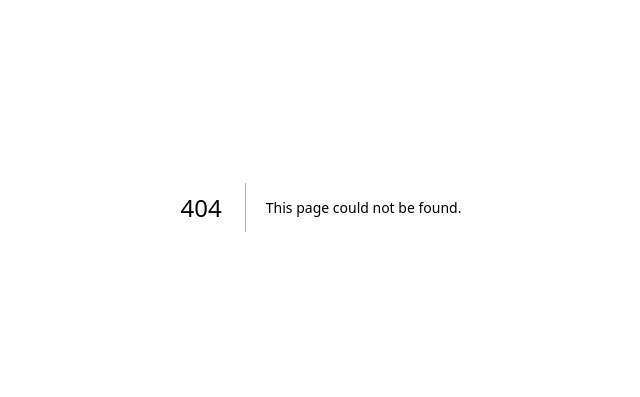
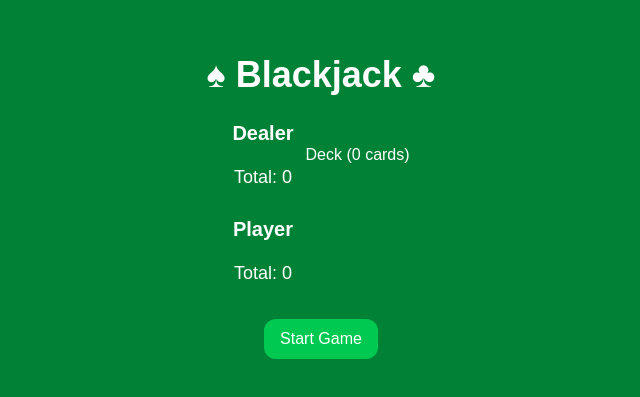
Before and after one commit to uzsakj/blackjack, a Next.js app: page /table in a window 1280 px wide. Before the commit this address had no page. Shown: the part 193-590 px from the top of the page, without its empty margins (319-959 px from the left). Built offline with nearby package versions, Linux system fonts and the light colour scheme.

Commit message:
min working poc

```diff
--- /dev/null
+++ b/src/app/table/page.tsx
@@ -0,0 +1,6 @@
+"use client";
+import { BlackjackTable } from "@/components/BlackjackTable";
+
+export default function BlackjackPage() {
+    return <BlackjackTable />;
+}
--- /dev/null
+++ b/src/components/BlackjackTable.tsx
@@ -0,0 +1,44 @@
+"use client";
+import React from "react";
+import { useSelector } from "react-redux";
+import { RootState } from "@/store/store";
+import { PlayerHand } from "@/components/PlayerHand";
+import { DealerHand } from "@/components/DealerHand";
+import { Controls } from "@/components/Controls";
+
+const Deck = () => {
+    const deck = useSelector((s: RootState) => s.blackjack.deck);
+    const remaining = deck.length;
+
+    return (
+        <div className="flex flex-col items-center mb-6">
+            <div className="text-white mb-2">Deck ({remaining} cards)</div>
+            <div className="relative w-16 h-20">
+                {/* Render a stacked deck visually */}
+                {Array.from({ length: Math.min(remaining, 5) }).map((_, i) => (
+                    <div
+                        key={i}
+                        className="absolute top-0 left-0 w-16 h-20 border rounded-xl bg-gray-800 shadow-md"
+                        style={{ transform: `translate(${i * 2}px, ${i * 2}px)` }}
+                    />
+                ))}
+            </div>
+        </div>
+    );
+};
+
+export const BlackjackTable = () => {
+    return (
+        <div className="min-h-screen flex flex-col items-center justify-center bg-green-700 p-6">
+            <h1 className="text-4xl font-bold mb-6 text-white">♠ Blackjack ♣</h1>
+            <div className="flex items-center space-x-3">
+                <div className="flex  flex-col">
+                    <DealerHand />
+                    <PlayerHand />
+                </div>
+                <Deck />
+            </div>
+            <Controls />
+        </div>
+    );
+};
--- /dev/null
+++ b/src/components/CardView.tsx
@@ -0,0 +1,25 @@
+"use client";
+import React from "react";
+import type { Card } from "@/features/blackjack/blackjackTypes";
+
+export const CardView = ({ card }: { card: Card }) => {
+    // If the card is hidden, show a back
+    if (card.state === "dealerHidden") {
+        return (
+            <div className="border rounded-xl bg-gray-800 shadow-md w-12 h-16 flex items-center justify-center text-white">
+                ❓
+            </div>
+        );
+    }
+
+    const color = card.suit === "♥" || card.suit === "♦" ? "text-red-500" : "text-black";
+
+    return (
+        <div
+            className={`border rounded-xl bg-white shadow-md p-2 w-12 h-16 flex flex-col items-center justify-center ${color}`}
+        >
+            <span className="text-lg font-bold">{card.value}</span>
+            <span>{card.suit}</span>
+        </div>
+    );
+};
--- /dev/null
+++ b/src/components/Controls.tsx
@@ -0,0 +1,59 @@
+"use client";
+import React from "react";
+import { useDispatch, useSelector } from "react-redux";
+import { RootState } from "@/store/store";
+import { startGame, playerHit, playerStand, dealerTurn } from "@/features/blackjack/blackjackSlice";
+
+export const Controls = () => {
+    const dispatch = useDispatch();
+    const { phase, result } = useSelector((s: RootState) => s.blackjack);
+
+    const handleStand = () => {
+        dispatch(playerStand());
+        dispatch(dealerTurn());
+    };
+
+    return (
+        <div className="flex flex-wrap gap-3 justify-center mt-4">
+            {phase === "idle" && (
+                <button
+                    onClick={() => dispatch(startGame())}
+                    className="bg-green-500 hover:bg-green-600 text-white px-4 py-2 rounded-xl"
+                >
+                    Start Game
+                </button>
+            )}
+            {phase === "playerTurn" && (
+                <>
+                    <button
+                        onClick={() => dispatch(playerHit())}
+                        className="bg-blue-500 hover:bg-blue-600 text-white px-4 py-2 rounded-xl"
+                    >
+                        Hit
+                    </button>
+                    <button
+                        onClick={handleStand}
+                        className="bg-yellow-500 hover:bg-yellow-600 text-white px-4 py-2 rounded-xl"
+                    >
+                        Stand
+                    </button>
+                </>
+            )}
+            {phase === "result" && (
+                <>
+                    <div className="text-lg font-bold text-white bg-gray-800 px-4 py-2 rounded-xl">
+                        {result === "win" && "YOU WIN!"}
+                        {result === "lose" && "YOU LOSE!"}
+                        {result === "draw" && "DRAW!"}
+                    </div>
+                    <button
+                        onClick={() => dispatch(startGame())}
+                        className="bg-green-500 hover:bg-green-600 text-white px-4 py-2 rounded-xl"
+                    >
+                        Play Again
+                    </button>
+                </>
+            )}
+        </div>
+    );
+};
--- /dev/null
+++ b/src/components/DealerHand.tsx
@@ -0,0 +1,22 @@
+"use client";
+import React from "react";
+import { useSelector } from "react-redux";
+import { RootState } from "@/store/store";
+import { CardView } from "./CardView";
+
+export const DealerHand = () => {
+    const dealer = useSelector((s: RootState) => s.blackjack.dealer);
+    const phase = useSelector((s: RootState) => s.blackjack.phase);
+
+    return (
+        <div className="flex flex-col items-center mb-6">
+            <div className="text-xl font-bold mb-2 text-white">Dealer</div>
+            <div className="flex gap-2">
+                {dealer.hand.map((c, i) => (
+                    <CardView key={i} card={c} />
+                ))}
+            </div>
+            {phase !== "playerTurn" && <div className="text-lg mt-2 text-white">Total: {dealer.total}</div>}
+        </div>
+    );
+};
--- /dev/null
+++ b/src/components/PlayerHand.tsx
@@ -0,0 +1,23 @@
+"use client";
+import React from "react";
+import { useSelector } from "react-redux";
+import { RootState } from "@/store/store";
+import { CardView } from "./CardView";
+
+export const PlayerHand = () => {
+    const player = useSelector((s: RootState) => s.blackjack.player);
+
+    return (
+        <div className="flex flex-col items-center mb-4">
+            <div className="text-xl font-bold mb-2 text-white">Player</div>
+            <div className="flex gap-2">
+                {player.hand.map((c, i) => (
+                    <CardView key={i} card={c} />
+                ))}
+            </div>
+            <div className="text-lg mt-2 text-white">Total: {player.total}</div>
+            {player.busted && <div className="text-red-500 font-bold mt-1">BUST!</div>}
+            {player.blackjack && <div className="text-green-500 font-bold mt-1">BLACKJACK!</div>}
+        </div>
+    );
+};
--- /dev/null
+++ b/src/utils/deckUtils.ts
@@ -0,0 +1,29 @@
+import type { Card, CardState } from "@/features/blackjack/blackjackTypes";
+
+const SUITS = ["♠", "♥", "♦", "♣"];
+const VALUES = ["2", "3", "4", "5", "6", "7", "8", "9", "10", "J", "Q", "K", "A"];
+
+export function createDeck(): Card[] {
+    return SUITS.flatMap((s) =>
+        VALUES.map((v) => ({
+            value: v,
+            suit: s,
+            state: "deck" as CardState,
+        }))
+    );
+}
+
+export function shuffleDeck(deck: Card[]): Card[] {
+    const arr = [...deck];
+    for (let i = arr.length - 1; i > 0; i--) {
+        const j = Math.floor(Math.random() * (i + 1));
+        [arr[i], arr[j]] = [arr[j], arr[i]];
+    }
+    return arr;
+}
+
+export function takeCards(deck: Card[], count: number, state: CardState = "deck") {
+    const taken = deck.slice(0, count).map((c) => ({ ...c, state }));
+    const newDeck = deck.slice(count);
+    return { taken, newDeck };
+}
--- /dev/null
+++ b/src/utils/handEvaluator.ts
@@ -0,0 +1,26 @@
+import { Card } from "../features/blackjack/blackjackTypes";
+
+
+export function handTotal(hand: Card[]): number {
+    let total = 0;
+    let aces = 0;
+
+    for (const c of hand) {
+        if (c.value === "A") {
+            total += 11;
+            aces++;
+        } else if (["K", "Q", "J"].includes(c.value)) {
+            total += 10;
+        } else {
+            total += parseInt(c.value);
+        }
+    }
+
+    // adjust aces
+    while (total > 21 && aces > 0) {
+        total -= 10;
+        aces--;
+    }
+
+    return total;
+}
```
